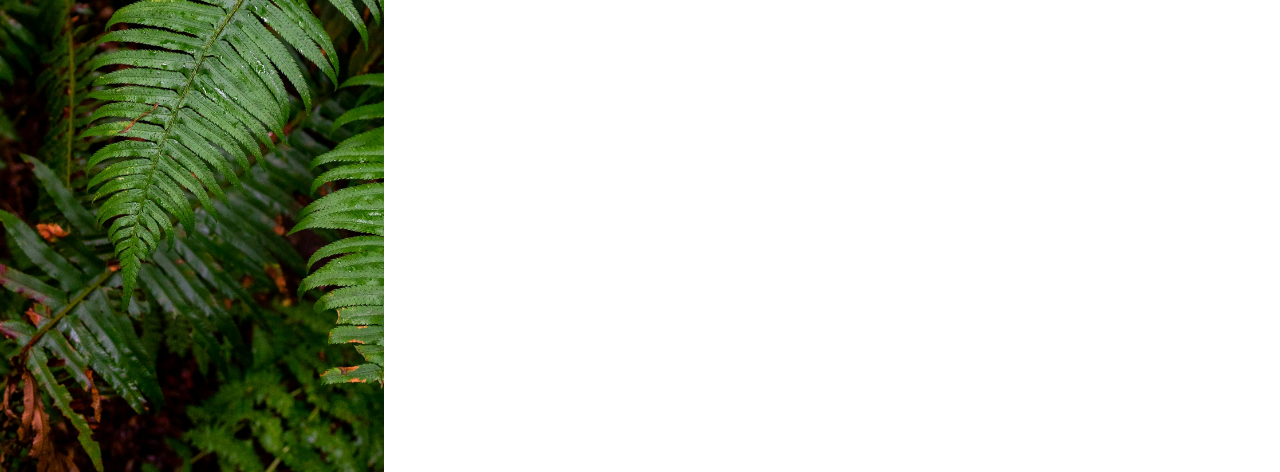
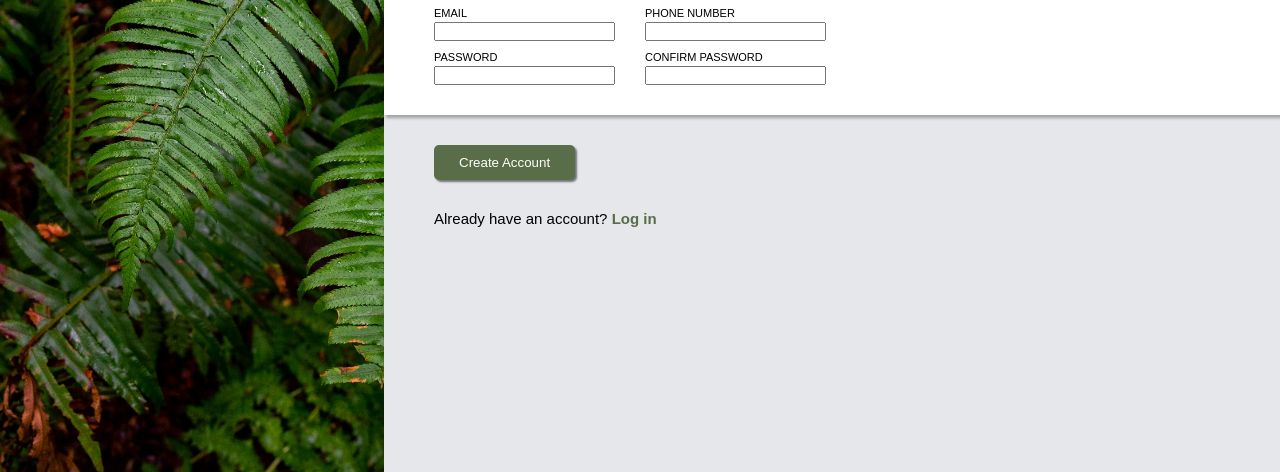
Before and after one commit to PeeOops/TOP-Form, a plain HTML site: page index.html in a window 1280 px wide. Shown: the part 328-800 px from the top of the page. Drawn offline with Linux system fonts and the light colour scheme; a script that the page names is missing.

Commit message:
Finished Project

```diff
--- a/css/style.css
+++ b/css/style.css
@@ -2,7 +2,9 @@
     --dark-green : #596D48;
     --light-gray: #E5E7EB;
     --pure-blue: #0000FF;
-    --light-red : #FF7F7F;
+    --pure-white: #ffffff;
+    --light-red : #ff0000;
+
 }
 
 *,
@@ -54,12 +56,12 @@ body{
 .right-side{
     width: 70%;
     font-family: Arial, Helvetica, sans-serif;
+    background-color: var(--light-gray);
 }
 
 .right-container{
     display: flex;
     flex-direction: column;
-    padding: 80px 50px 30px 50px;
 }
 
 .paragraphs{
@@ -67,9 +69,65 @@ body{
     flex-direction: column;
     width: 60%;
     gap: 15px;
+    padding: 80px 50px 30px 50px;
 }
 
-.paragraphs p{
+.paragraphs p, .input-box p:first-child{
     font-weight: bold;
     font-size: 18px;
 }
+
+.input-box{
+    background-color: var(--pure-white);
+    padding: 30px 50px 30px 50px;
+    box-shadow: 2px 3px 3px rgba(0, 0, 0, 0.3);
+    font-size: 11px;
+}
+
+.name, .email-phone, .pass{
+    margin-top: 10px;
+    display: flex;
+    flex-direction: row;
+    gap: 30px;
+}
+
+.first-name, .last-name, .email, .phone, .password, .confirm-password{
+    display: flex;
+    flex-direction: column;
+    gap: 3px;
+}
+
+button{
+    background-color: var(--dark-green);
+    color: var(--pure-white);
+    border: none;
+    border-radius: 5px;
+    padding: 10px 25px;
+    margin: 30px 50px 30px 50px;
+    box-shadow: 2px 2px 2px rgba(0, 0, 0, 0.5);
+    cursor: pointer;
+}
+
+.forms p:last-child{
+    margin: 0px 50px 30px 50px;
+    font-size: 15px;
+}
+
+a{
+    text-decoration: none;
+    color: var(--dark-green);
+    font-weight: bold;
+}
+
+input:focus{
+    outline: none !important;
+    border: 2px solid var(--pure-blue);
+    box-shadow: 0 0 10px #719ECE;
+
+}
+
+input:invalid{
+    outline: none !important;
+    border: 2px solid var(--light-red);
+    box-shadow: 0 0 10px #719ECE;
+}
--- a/index.html
+++ b/index.html
@@ -18,6 +18,46 @@
                 <p>This is not a real online service! You know you need something like this in your life to help you realize your deepest dreams. Sign up now to get started.</p>
                 <p>You know you want to.</p>
             </div>
+            <div class="forms">
+                <form action="" method="">
+                    <div class="input-box">
+                        <p>Let's do this!</p>
+                        <div class="name">
+                            <div class="first-name">
+                                <label for="first-name">FIRST NAME</label>
+                                <input type="text" name="first-name" id="first-name">
+                            </div>
+                            <div class="last-name">
+                                <label for="last-name">LAST NAME</label>
+                                <input type="text" name="last-name" id="last-name">
+                            </div>
+                        </div>
+                        <div class="email-phone">
+                            <div class="email">
+                                <label for="email">EMAIL</label>
+                                <input type="email" name="email" id="email">
+                            </div>
+                            <div class="phone">
+                                <label for="phone-number">PHONE NUMBER</label>
+                                <input type="tel" name="phone-number" id="phone-number">
+                            </div>
+                        </div>
+                        <div class="pass">
+                            <div class="password">
+                                <label for="password">PASSWORD</label>
+                                <input type="password" name="password" id="password" minlength="10">
+                            </div>
+                            <div class="confirm-password">
+                                <label for="confirm-password">CONFIRM PASSWORD</label>
+                                <input type="password" name="confirm-password" id="confirm-password" minlength="10">
+                            </div>
+                        </div>
+                    </div>
+                    <button type="submit">Create Account</button>
+                    <p>Already have an account? <a href="">Log in</a></p>
+                </form>
+
+            </div>
 
         </div>
     </div>
```
Also changed, not shown: js/script.js (deleted).
